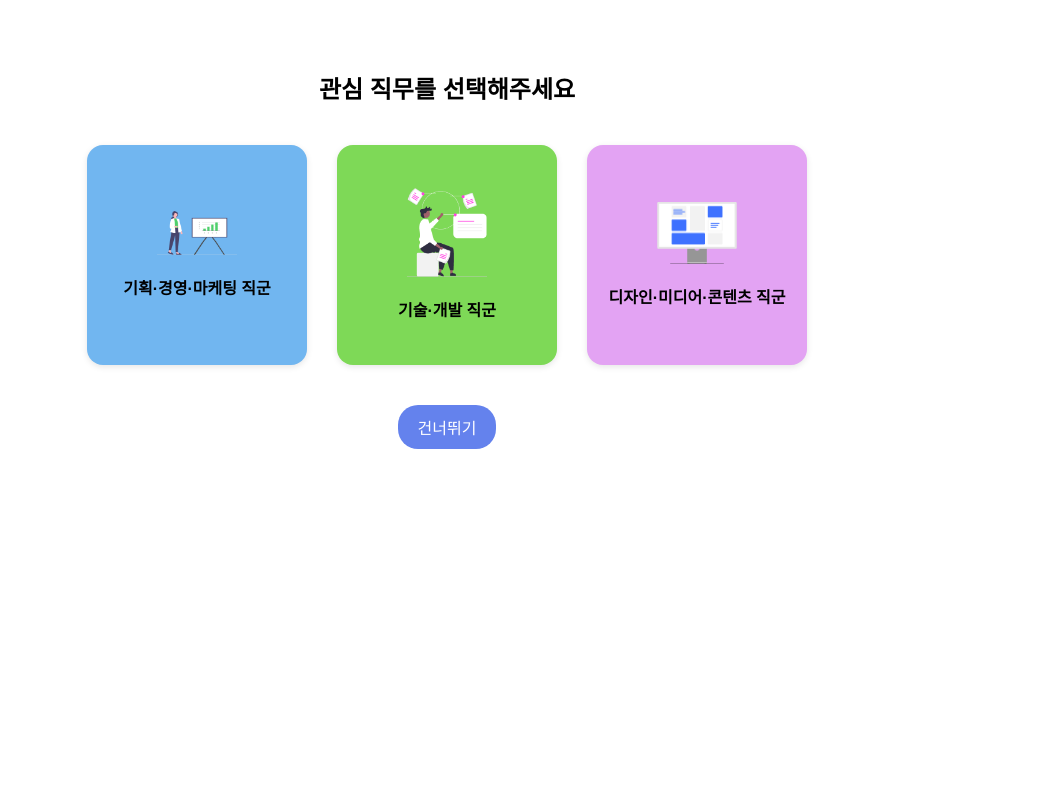
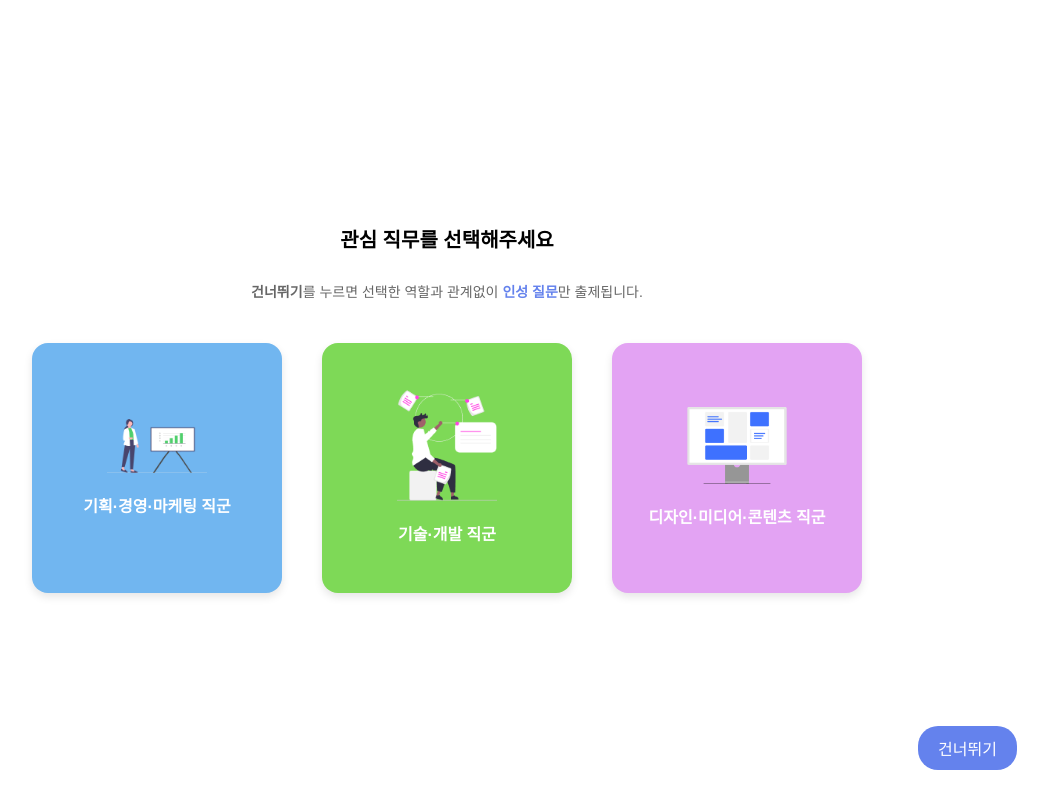
Before and after one commit to pdmstj/MentorMe, a React (Create React App) app: page /recommend-interest in a window 1280 px wide. Shown: the whole page, without its empty margins (193-1241 px from the left). Built offline with nearby package versions, Linux system fonts and the light colour scheme; no server answers; a web font is replaced by a local one.

Commit message:
관심직무페이지 추가 및 css 수정

```diff
--- a/src/components/Recommend/Recommend_styles.ts
+++ b/src/components/Recommend/Recommend_styles.ts
@@ -12,16 +12,19 @@ export interface Company {
 }
 
 export const Container = styled.div`
-  width: 80%;
+  width: 100%;
   min-height: 100vh;
-  background: #fff;
   display: flex;
   flex-direction: column;
   align-items: center;
   justify-content: center;
   font-family: 'Pretendard', sans-serif;
-  margin: 0 auto;
+  background: #fff;
+  padding: 0 24px;
+  box-sizing: border-box;
+  overflow-x: hidden;
 `;
+
 
 export const StyledSlider = styled(Slider)`
   width: 100%;
--- /dev/null
+++ b/src/firebase.ts
@@ -0,0 +1,20 @@
+// src/firebase.ts
+import { initializeApp } from "firebase/app";
+import { getFirestore } from "firebase/firestore";
+import { getAuth } from "firebase/auth";
+
+const firebaseConfig = {
+    apiKey: "AIzaSyCd7gXsKuNbKRiNRkG3ZaAJOyt1QkoZrYM",
+    authDomain: "mentome-test.firebaseapp.com",
+    projectId: "mentome-test",
+    storageBucket: "mentome-test.firebasestorage.app",
+    messagingSenderId: "932336537535",
+    appId: "1:932336537535:web:55f4f216e79c65f66e1b0a",
+    measurementId: "G-Z40D4FDPMQ"
+};
+
+const app = initializeApp(firebaseConfig);
+const db = getFirestore(app);
+const auth = getAuth(app);
+
+export { db, auth };
--- /dev/null
+++ b/src/index.css
@@ -0,0 +1,10 @@
+/* index.css 또는 App.css 최하단에 붙여넣기 */
+html, body, #root {
+  margin: 0;
+  padding: 0;
+  width: 100%;
+  height: 100%;
+  display: flex;
+  justify-content: center;
+  align-items: center;
+}
--- a/src/pages/MicCameraCheck.jsx
+++ b/src/pages/MicCameraCheck.jsx
@@ -8,7 +8,6 @@ function MicCameraCheck() {
   const navigate = useNavigate();
   const location = useLocation();
   const videoRef = useRef(null);
-  const canvasRef = useRef(null);
   const [micLevel, setMicLevel] = useState(0);
   const [error, setError] = useState("");
   const type = location.state?.type;
@@ -51,10 +50,8 @@ function MicCameraCheck() {
   }, []);
 
   const handleStart = () => {
-    if (type === '대화형 면접 연습') {
-      navigate('/conversation-practice');
-    } else if (type === '셀프 연습 면접') {
-      navigate('/self-practice');
+    if (type) {
+      navigate('/recommend-interest', { state: { type } });
     } else {
       alert("면접 유형 정보가 없습니다. 처음 화면으로 돌아갑니다.");
       navigate('/');
@@ -66,7 +63,7 @@ function MicCameraCheck() {
       <div className="header-container">
         <div className="title-box">
           <div className="title-logo">
-            <img src={logoImg} alt="로고" className='logo-img'/>
+            <img src={logoImg} alt="로고" className="logo-img" />
           </div>
           <span className="title-text">마이크 카메라 확인</span>
         </div>
--- a/src/pages/RecommendInterestPage.css
+++ b/src/pages/RecommendInterestPage.css
@@ -2,34 +2,66 @@
   display: flex;
   flex-direction: column;
   align-items: center;
-  padding: 50px;
+  justify-content: center;
+  height: 100vh;
+  background-color: #ffffff;
+  position: relative;
+  padding: 0 20px;
+  box-sizing: border-box;
+  max-width: 1200px;
+  margin: 0 auto; /* 진짜 중앙정렬용 */
+  text-align: center;
 }
 
 .recommend-title {
-  font-size: 24px;
+  font-size: 20px;
+  font-weight: bold;
+  margin-bottom: 15px;
+  color: #000000;
+}
+
+.recommend-subtext {
+  font-size: 14px;
+  color: #666;
   margin-bottom: 40px;
+  max-width: 600px;
+  line-height: 1.5;
+  text-align: center;
+}
+
+.recommend-subtext .highlight {
+  color: #6482ED;
+  font-weight: bold;
 }
 
 .options-container {
   display: flex;
-  gap: 30px;
+  justify-content: center;
+  align-items: center;
+  gap: 40px;
+  flex-wrap: wrap;
+  width: 100%;
+  margin: 0 auto; /* ✅ 카드들을 중앙에 배치 */
 }
 
 .option-card {
-  width: 220px;
-  height: 220px;
+  width: 250px;
+  height: 250px;
   border-radius: 16px;
   display: flex;
   flex-direction: column;
   align-items: center;
   justify-content: center;
   cursor: pointer;
-  box-shadow: 0 2px 6px rgba(0,0,0,0.1);
+  box-shadow: 0 4px 8px rgba(0,0,0,0.1);
   transition: 0.3s;
+  color: white;
 }
 
 .option-card img {
   margin-bottom: 20px;
+  width: 100px;
+  height: auto;
 }
 
 .option-card.plan {
@@ -45,17 +77,20 @@
 }
 
 .option-card:hover {
-  transform: translateY(-5px);
-  box-shadow: 0 4px 10px rgba(0,0,0,0.2);
+  transform: translateY(-8px);
+  box-shadow: 0 8px 16px rgba(0,0,0,0.2);
 }
 
 .option-text {
   font-size: 16px;
   font-weight: bold;
+  text-align: center;
 }
 
 .skip-button {
-  margin-top: 40px;
+  position: absolute;
+  bottom: 30px;
+  right: 30px;
   background-color: #6482ED;
   color: white;
   border: none;
--- a/src/pages/RecommendInterestPage.jsx
+++ b/src/pages/RecommendInterestPage.jsx
@@ -1,30 +1,39 @@
 import React from 'react';
-import { useNavigate } from 'react-router-dom';
-import './RecommendInterestPage.css'; // css 파일 따로 import
+import { useNavigate, useLocation } from 'react-router-dom';
+import './RecommendInterestPage.css';
 import planImg from '../image/plan.png';
 import devImg from '../image/dev.png';
 import designImg from '../image/design.png';
 
 export default function RecommendInterestPage() {
   const navigate = useNavigate();
+  const location = useLocation();
+  const type = location.state?.type;
 
   const handleSkip = () => {
-    navigate('/');
+    navigate('/self-practice', { state: { type } });
+  };
+
+  const handleSelect = (interest) => {
+    navigate('/self-practice', { state: { type, interest } });
   };
 
   return (
     <div className="recommend-container">
-      <h2 className="recommend-title">관심 직무를 선택해주세요</h2>
+    <h2 className="recommend-title">관심 직무를 선택해주세요</h2>
+    <p className="recommend-subtext">
+      <strong>건너뛰기</strong>를 누르면 선택한 역할과 관계없이 <span className="highlight">인성 질문</span>만 출제됩니다.
+    </p>
       <div className="options-container">
-        <div className="option-card plan">
+        <div className="option-card plan" onClick={() => handleSelect("기획")}>
           <img src={planImg} alt="기획" width="80" />
           <div className="option-text">기획·경영·마케팅 직군</div>
         </div>
-        <div className="option-card dev">
+        <div className="option-card dev" onClick={() => handleSelect("개발")}>
           <img src={devImg} alt="개발" width="80" />
           <div className="option-text">기술·개발 직군</div>
         </div>
-        <div className="option-card design">
+        <div className="option-card design" onClick={() => handleSelect("디자인")}>
           <img src={designImg} alt="디자인" width="80" />
           <div className="option-text">디자인·미디어·콘텐츠 직군</div>
         </div>
```
Also changed, not shown: 2 other files (tests, documents, lock files or other folders).
